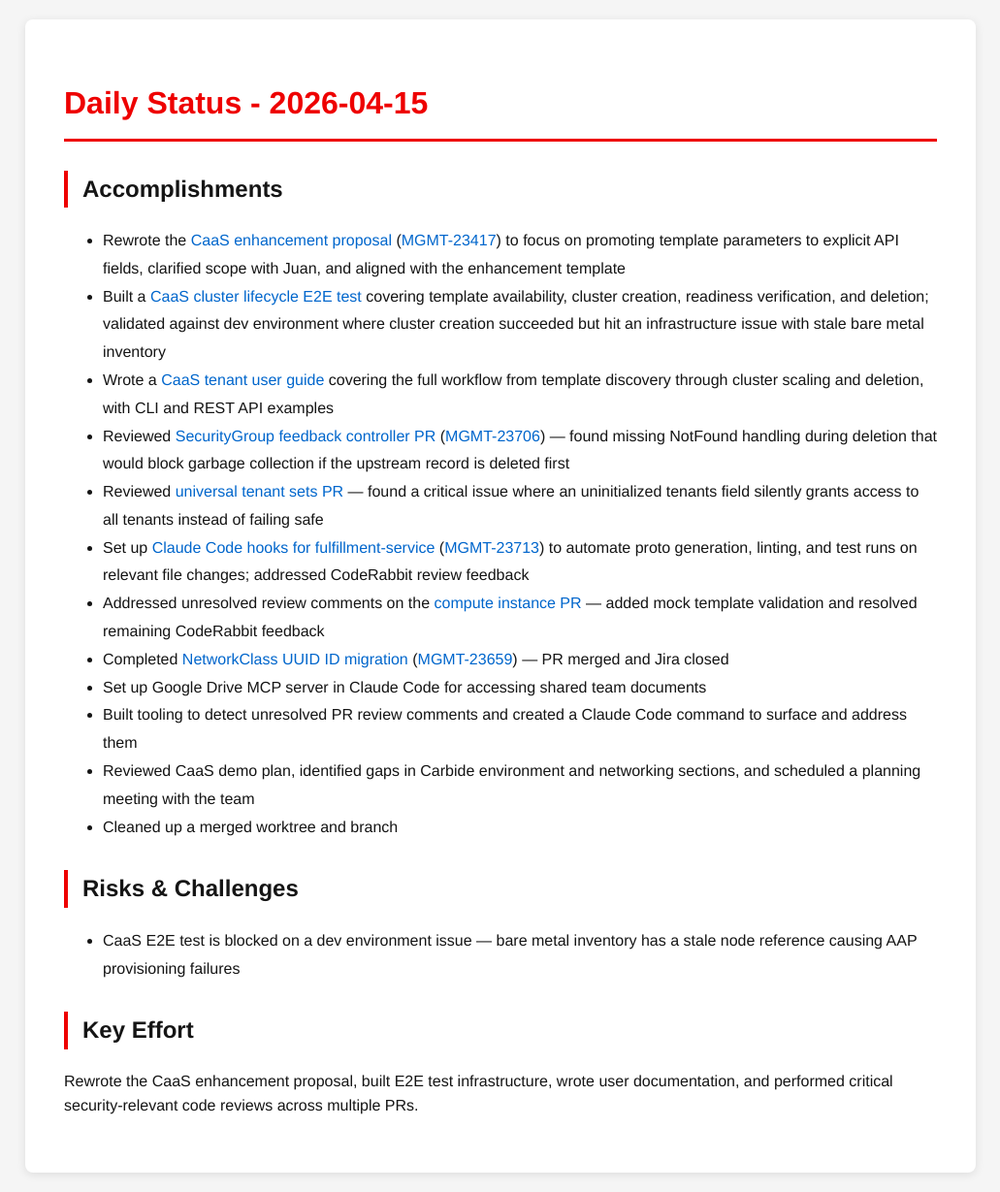
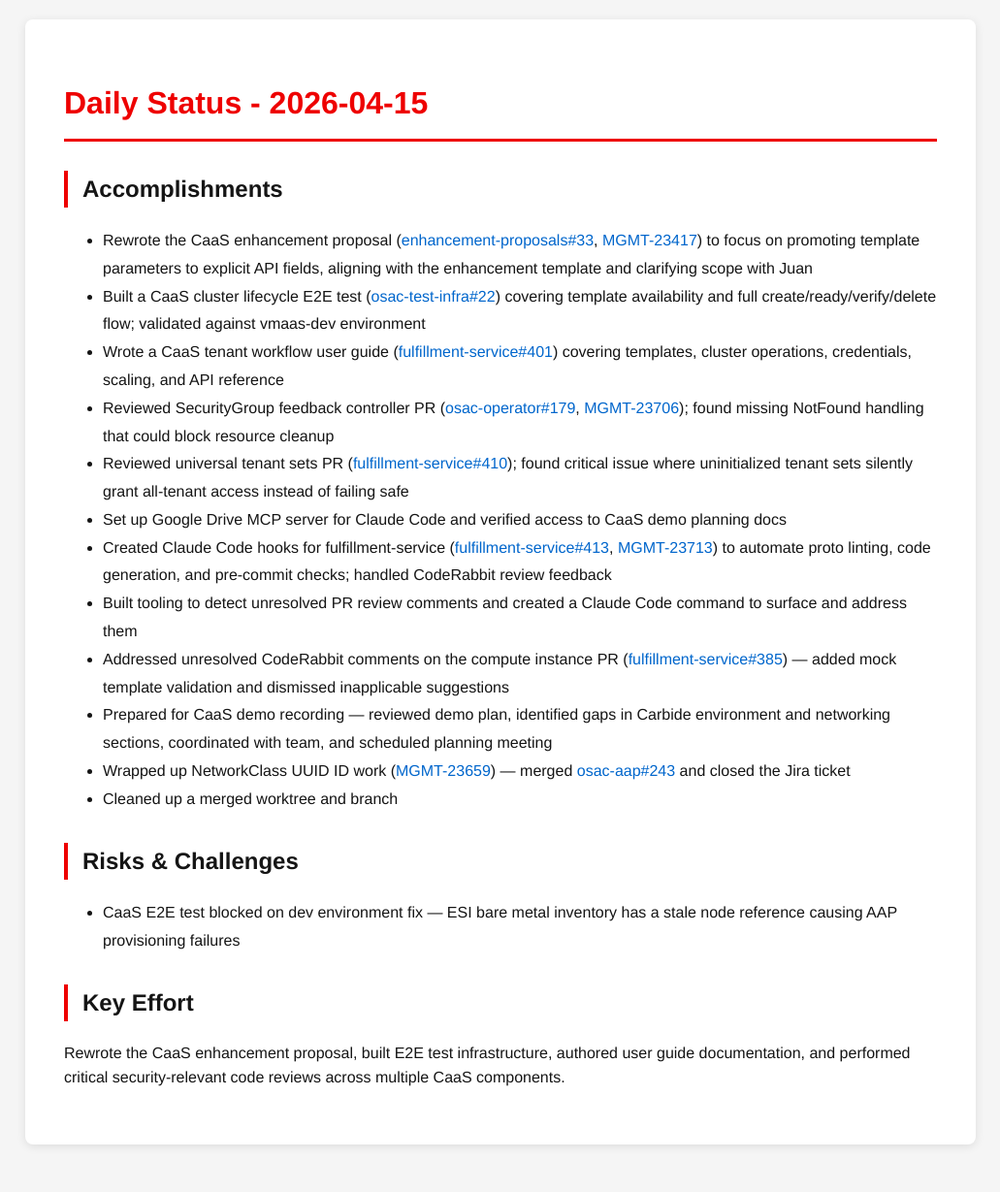
Before and after one commit to tzvatot/daily-status, a Jekyll site: the page built from 2026-04-15.md, in a window 1280 px wide. Shown: the whole page at 97% size, without its empty margins (124-1155 px from the left). Built offline with Jekyll 4.4.1, drawn with Linux system fonts in a browser that asks for light colours; after the commit the page ends 1200 px from its top, so only the background shows below that.

Commit message:
Daily status update - 2026-04-15

```diff
--- a/2026-04-15.md
+++ b/2026-04-15.md
@@ -7,21 +7,21 @@ date: 2026-04-15
 # Daily Status - 2026-04-15
 
 ## Accomplishments
-- Rewrote the [CaaS enhancement proposal](https://github.com/osac-project/enhancement-proposals/pull/33) ([MGMT-23417](https://issues.redhat.com/browse/MGMT-23417)) to focus on promoting template parameters to explicit API fields, clarified scope with Juan, and aligned with the enhancement template
-- Built a [CaaS cluster lifecycle E2E test](https://github.com/osac-project/osac-test-infra/pull/22) covering template availability, cluster creation, readiness verification, and deletion; validated against dev environment where cluster creation succeeded but hit an infrastructure issue with stale bare metal inventory
-- Wrote a [CaaS tenant user guide](https://github.com/osac-project/fulfillment-service/pull/401) covering the full workflow from template discovery through cluster scaling and deletion, with CLI and REST API examples
-- Reviewed [SecurityGroup feedback controller PR](https://github.com/osac-project/osac-operator/pull/179) ([MGMT-23706](https://issues.redhat.com/browse/MGMT-23706)) — found missing NotFound handling during deletion that would block garbage collection if the upstream record is deleted first
-- Reviewed [universal tenant sets PR](https://github.com/osac-project/fulfillment-service/pull/410) — found a critical issue where an uninitialized tenants field silently grants access to all tenants instead of failing safe
-- Set up [Claude Code hooks for fulfillment-service](https://github.com/osac-project/fulfillment-service/pull/413) ([MGMT-23713](https://issues.redhat.com/browse/MGMT-23713)) to automate proto generation, linting, and test runs on relevant file changes; addressed CodeRabbit review feedback
-- Addressed unresolved review comments on the [compute instance PR](https://github.com/osac-project/fulfillment-service/pull/385) — added mock template validation and resolved remaining CodeRabbit feedback
-- Completed [NetworkClass UUID ID migration](https://github.com/osac-project/osac-aap/pull/243) ([MGMT-23659](https://issues.redhat.com/browse/MGMT-23659)) — PR merged and Jira closed
-- Set up Google Drive MCP server in Claude Code for accessing shared team documents
+- Rewrote the CaaS enhancement proposal ([enhancement-proposals#33](https://github.com/osac-project/enhancement-proposals/pull/33), [MGMT-23417](https://issues.redhat.com/browse/MGMT-23417)) to focus on promoting template parameters to explicit API fields, aligning with the enhancement template and clarifying scope with Juan
+- Built a CaaS cluster lifecycle E2E test ([osac-test-infra#22](https://github.com/osac-project/osac-test-infra/pull/22)) covering template availability and full create/ready/verify/delete flow; validated against vmaas-dev environment
+- Wrote a CaaS tenant workflow user guide ([fulfillment-service#401](https://github.com/osac-project/fulfillment-service/pull/401)) covering templates, cluster operations, credentials, scaling, and API reference
+- Reviewed SecurityGroup feedback controller PR ([osac-operator#179](https://github.com/osac-project/osac-operator/pull/179), [MGMT-23706](https://issues.redhat.com/browse/MGMT-23706)); found missing NotFound handling that could block resource cleanup
+- Reviewed universal tenant sets PR ([fulfillment-service#410](https://github.com/osac-project/fulfillment-service/pull/410)); found critical issue where uninitialized tenant sets silently grant all-tenant access instead of failing safe
+- Set up Google Drive MCP server for Claude Code and verified access to CaaS demo planning docs
+- Created Claude Code hooks for fulfillment-service ([fulfillment-service#413](https://github.com/osac-project/fulfillment-service/pull/413), [MGMT-23713](https://issues.redhat.com/browse/MGMT-23713)) to automate proto linting, code generation, and pre-commit checks; handled CodeRabbit review feedback
 - Built tooling to detect unresolved PR review comments and created a Claude Code command to surface and address them
-- Reviewed CaaS demo plan, identified gaps in Carbide environment and networking sections, and scheduled a planning meeting with the team
+- Addressed unresolved CodeRabbit comments on the compute instance PR ([fulfillment-service#385](https://github.com/osac-project/fulfillment-service/pull/385)) — added mock template validation and dismissed inapplicable suggestions
+- Prepared for CaaS demo recording — reviewed demo plan, identified gaps in Carbide environment and networking sections, coordinated with team, and scheduled planning meeting
+- Wrapped up NetworkClass UUID ID work ([MGMT-23659](https://issues.redhat.com/browse/MGMT-23659)) — merged [osac-aap#243](https://github.com/osac-project/osac-aap/pull/243) and closed the Jira ticket
 - Cleaned up a merged worktree and branch
 
 ## Risks & Challenges
-- CaaS E2E test is blocked on a dev environment issue — bare metal inventory has a stale node reference causing AAP provisioning failures
+- CaaS E2E test blocked on dev environment fix — ESI bare metal inventory has a stale node reference causing AAP provisioning failures
 
 ## Key Effort
-Rewrote the CaaS enhancement proposal, built E2E test infrastructure, wrote user documentation, and performed critical security-relevant code reviews across multiple PRs.
+Rewrote the CaaS enhancement proposal, built E2E test infrastructure, authored user guide documentation, and performed critical security-relevant code reviews across multiple CaaS components.
```
